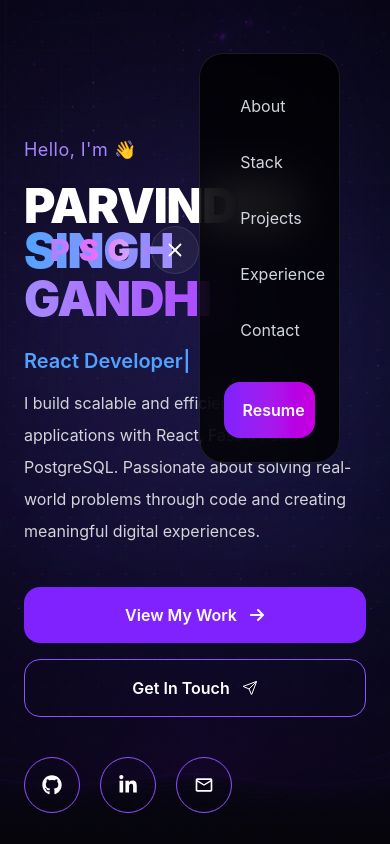
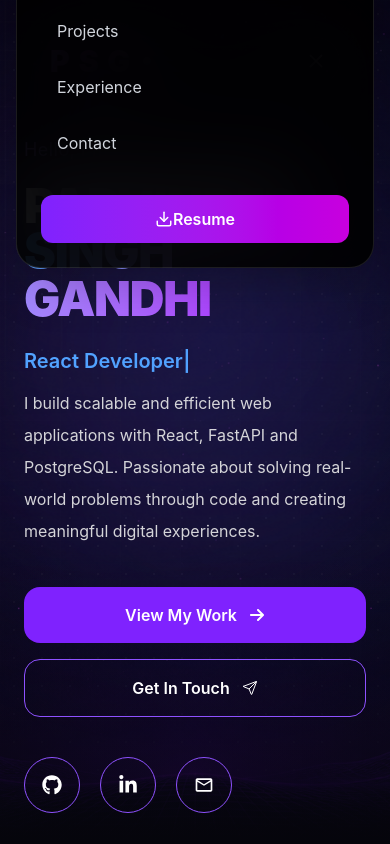
Before and after one commit to parvinder-singh-2/portfolio-parvinder, a React app: page / in a window 390 px wide. Both pictures are taken after a click on the button 316 px from the left and 61 px from the top of the page. Shown: the top 844 px of the page. Built offline with nearby package versions, Linux system fonts and the light colour scheme; the HTML template or start-up script is replaced by a standard one.

Commit message:
Refactor Navbar and contact components for improved responsiveness; adjust styles, spacing, and text sizes across Navbar, AvailabilityCard, Contact, ContactInfo, and ContactInfoCard components.

```diff
--- a/src/components/NavBar.jsx
+++ b/src/components/NavBar.jsx
@@ -24,8 +24,16 @@ function Navbar() {
     return () => window.removeEventListener("scroll", handleScroll);
   }, []);
 
+  useEffect(() => {
+    document.body.style.overflow = isOpen ? "hidden" : "auto";
+
+    return () => {
+        document.body.style.overflow = "auto";
+    };
+}, [isOpen]);
+
   return (
-    <header className="fixed inset-x-0 top-0 z-50 px-4 pt-5 flex ">
+    <header className="fixed inset-x-0 top-0 z-50 px-4 pt-5">
       <motion.nav
         animate={{
           width: scrolled ? "90%" : "95%",
@@ -167,28 +175,22 @@ function Navbar() {
               <AnimatePresence>
         {isOpen && (
           <motion.div
-            initial={{
-              opacity: 0,
-              y: -20,
-            }}
-            animate={{
-              opacity: 1,
-              y: 0,
-            }}
-            exit={{
-              opacity: 0,
-              y: -20,
-            }}
+              initial={{ opacity: 0, y: -15 }}
+              animate={{ opacity: 1, y: 0 }}
+              exit={{ opacity: 0, y: -15 }}
+              transition={{ duration: .25 }}
               className="
-              mx-auto
-              mt-4
-              max-w-7xl
-              overflow-hidden
+                  mt-3
+                  absolute
+                  left-4
+                  right-4
+                  z-40
                   rounded-3xl
                   border
                   border-white/10
-              bg-black/80
-              backdrop-blur-xl
+                  bg-black/90
+                  backdrop-blur-2xl
+                  shadow-2xl
                   lg:hidden
               "
           >
@@ -218,15 +220,13 @@ function Navbar() {
                   className="
                       mt-6
                       flex
+                      h-12
                       items-center
                       justify-center
-                  gap-2
-                  rounded-2xl
+                      rounded-xl
                       bg-gradient-to-r
                       from-violet-600
                       to-fuchsia-600
-                  px-5
-                  py-4
                       font-semibold
                       text-white
                   "
--- a/src/components/contact/AvailabilityCard.jsx
+++ b/src/components/contact/AvailabilityCard.jsx
@@ -45,11 +45,11 @@ function AvailabilityCard() {
               text-violet-400
             "
           >
-            <BriefcaseBusiness size={30} />
+            <BriefcaseBusiness size={20} />
           </div>
 
           <div>
-            <h3 className="text-3xl font-bold text-white">
+            <h3 className="text-2xl lg:text-3xl font-bold text-white">
               Currently Available For
             </h3>
 
@@ -59,7 +59,7 @@ function AvailabilityCard() {
 
         {/* Availability List */}
 
-        <div className="mt-10 space-y-5">
+        <div className="mt-8 lg:space-y-5 space-y-2">
           {availability.map((item, index) => (
             <motion.div
               key={item}
@@ -76,7 +76,7 @@ function AvailabilityCard() {
                 className="mt-1 shrink-0 text-violet-400"
               />
 
-              <span className="text-lg text-gray-300">
+              <span className="text-md md:text-lg text-gray-300">
                 {item}
               </span>
             </motion.div>
--- a/src/components/contact/Contact.jsx
+++ b/src/components/contact/Contact.jsx
@@ -7,10 +7,10 @@ function Contact() {
   return (
     <section
       id="contact"
-      className="relative py-10 md:py-14"
+      className="relative py-10 md:py-14 w-screen pl-3 pr-3"
     >
 
-      <div className="relative z-10 mx-auto max-w-7xl md:px-6 px-2 ">
+      <div className="relative z-10 mx-auto max-w-7xl md:px-6">
 
         <SectionHeading
           badgeIcon={Mail}
--- a/src/components/contact/ContactInfo.jsx
+++ b/src/components/contact/ContactInfo.jsx
@@ -13,11 +13,11 @@ function ContactInfo() {
       transition={{ duration: 0.6 }}
       className="
         rounded-3xl
-        w-full
+        w-screen
         border
         border-white/10
         bg-white/[0.03]
-        px-8
+        px-5
         pt-8
         pb-4
         backdrop-blur-xl
@@ -42,7 +42,7 @@ function ContactInfo() {
         </div>
 
         <div>
-          <h3 className="text-3xl font-bold text-white">
+          <h3 className="md:text-3xl text-2xl font-bold text-white">
             Let's Connect
           </h3>
 
@@ -52,7 +52,7 @@ function ContactInfo() {
 
       {/* Description */}
 
-      <p className="mt-3 text-lg leading-8 text-gray-400">
+      <p className="mt-3 md:text-lg text-md leading-6 md:leading-8 text-gray-400">
         Have an idea, opportunity, or just want to say hello?
         I'm always happy to connect and discuss exciting
         projects or career opportunities.
--- a/src/components/contact/ContactInfoCard.jsx
+++ b/src/components/contact/ContactInfoCard.jsx
@@ -72,11 +72,11 @@ function ContactInfoCard({
       {/* Text */}
 
       <div className="relative min-w-0 flex-1">
-        <h4 className="text-lg font-semibold text-white">
+        <h4 className="text-md lg:text-lg font-semibold text-white">
           {title}
         </h4>
 
-        <p className="mt-1 truncate text-gray-400">
+        <p className="mt-1 truncate text-sm lg:text-md text-gray-400">
           {value}
         </p>
       </div>
```
Lines whose indentation alone changed are shown as unchanged.
